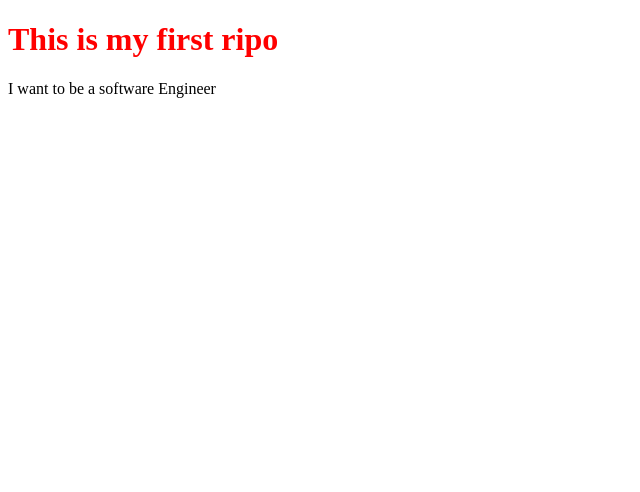
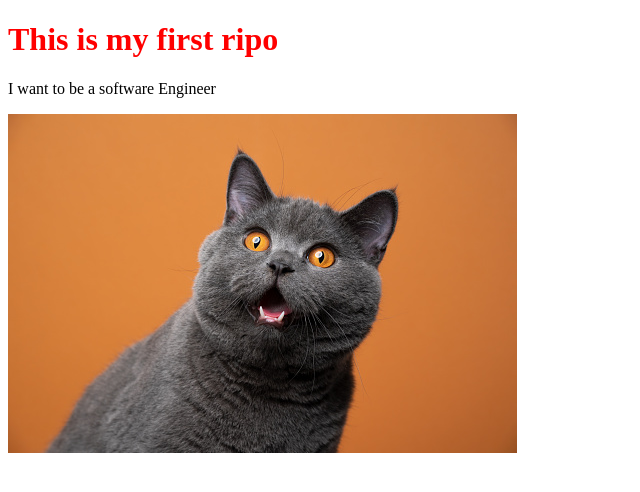
Before and after one commit to AbdulSatterism/my-first-ripo, a plain HTML site: page index.html in a window 1280 px wide. Shown: the whole page, without its empty margins (0-640 px from the left). Drawn offline with Linux system fonts and the light colour scheme.

Commit message:
add image

```diff
--- a/index.html
+++ b/index.html
@@ -10,5 +10,6 @@
 <body>
     <h1>This is my first ripo</h1>
     <p>I want to be a software Engineer</p>
+    <img src="cat.jpg" alt="">
 </body>
 </html>
```
Also changed, not shown: cat.jpg (added).
